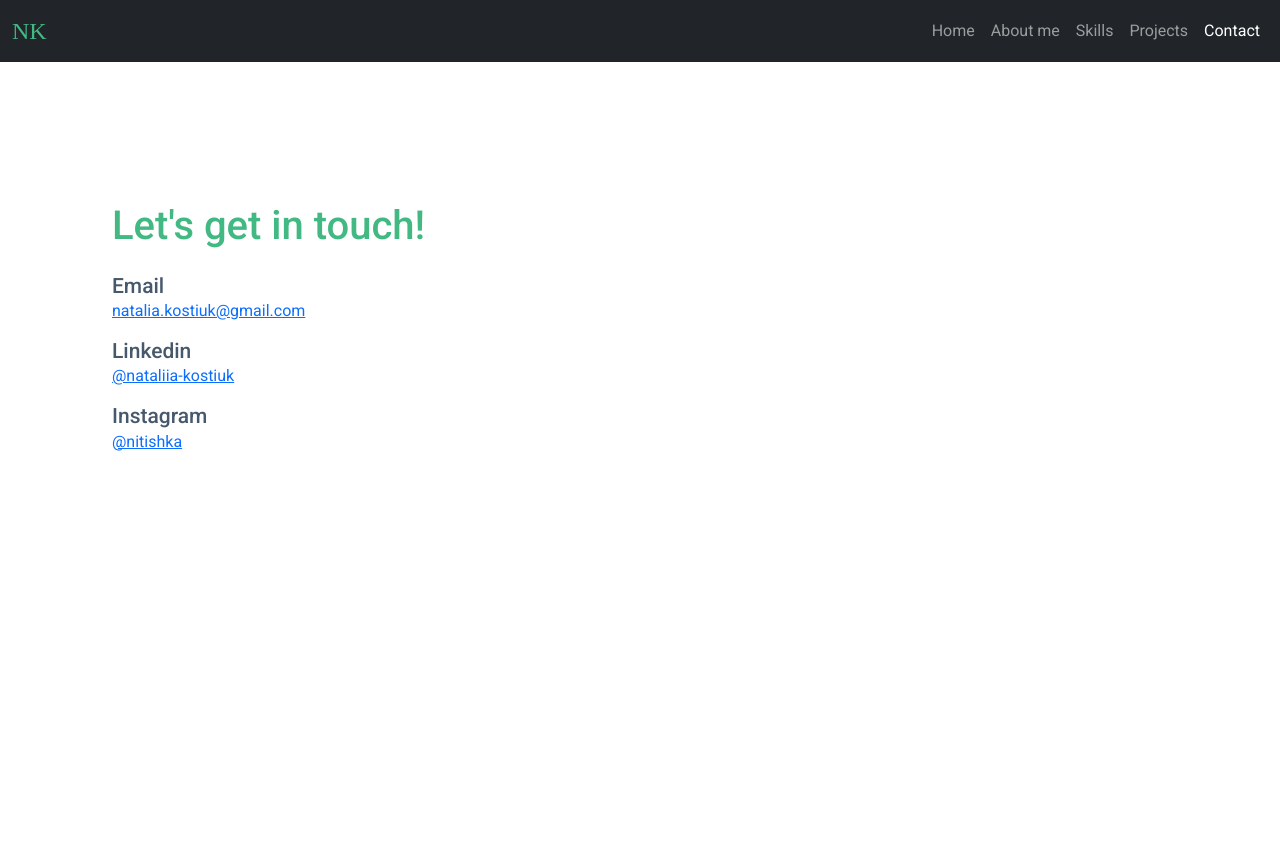
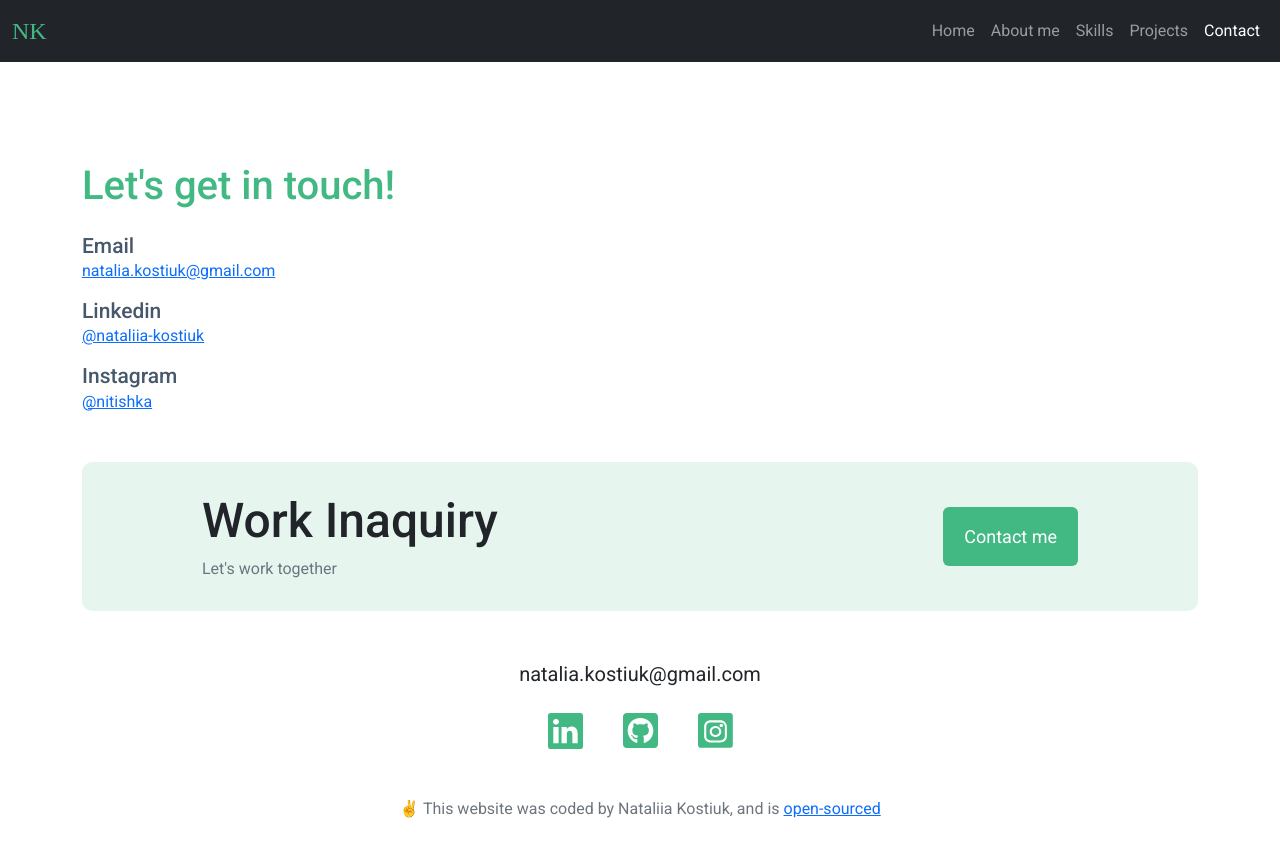
Before and after one commit to nkostiuk/Portfolio-project, a plain HTML site: page contact.html in a window 1280 px wide. Before the commit the page ends 800 px from the top, so only its background shows below. Drawn offline with nearby package versions, Linux system fonts and the light colour scheme; a web font is replaced by a local one.

Commit message:
added footer, updated css

```diff
--- a/contact.html
+++ b/contact.html
@@ -4,7 +4,7 @@
     <meta charset="UTF-8" />
     <meta http-equiv="X-UA-Compatible" content="IE=edge" />
     <meta name="viewport" content="width=device-width, initial-scale=1.0" />
-    <title>About Nataliia Kostiuk</title>
+    <title>Contact me - Nataliia Kostiuk</title>
     <meta
       name="description"
       content="Nataliia Kostiuk is a front-end developer based in Europe, check out about her. Contact her for job inquiries"
@@ -102,6 +102,66 @@
             >
           </p>
         </div>
+
+        <footer class="mt-5">
+          <div
+            class="contact-box d-md-flex justify-content-between mb-5 d-none"
+          >
+            <div>
+              <h4>Work Inaquiry</h4>
+              <p class="text-muted">Let's work together</p>
+            </div>
+
+            <div class="d-flex align-items-center">
+              <div class="btn btn-branding-lg">Contact me</div>
+            </div>
+          </div>
+
+          <a
+            class="email-link d-block text-center mt-sm-5"
+            href="mailto:natalia.kostiuk@gmail.com"
+            >natalia.kostiuk@gmail.com</a
+          >
+
+          <div class="social-links justify-content-center mt-4 d-flex">
+            <a
+              class="social-icon-link d-block"
+              href="https://www.linkedin.com/in/nataliia-kostiuk-7334bb62/"
+              target="_blank"
+              rel="noopener noreferrer"
+            >
+              <img class="social-icon" src="icons/new/linkedin.svg" alt=""
+            /></a>
+
+            <a
+              class="social-icon-link d-block"
+              href="https://github.com/nkostiuk"
+              target="_blank"
+              rel="noopener noreferrer"
+            >
+              <img class="social-icon" src="icons/new/git.svg" alt=""
+            /></a>
+
+            <a
+              class="social-icon-link d-block"
+              href="https://www.instagram.com/nitishka/"
+              target="_blank"
+              rel="noopener noreferrer"
+            >
+              <img class="social-icon" src="icons/new/instagram.svg" alt=""
+            /></a>
+          </div>
+
+          <p class="text-center mt-5 fs-6 text-muted">
+            ✌️ This website was coded by Nataliia Kostiuk, and is
+            <a
+              href="https://github.com/nkostiuk"
+              target="_blank"
+              rel="noopener noreferrer"
+              >open-sourced</a
+            >
+          </p>
+        </footer>
       </div>
     </div>
 
--- a/styles/portfolio.css
+++ b/styles/portfolio.css
@@ -143,7 +143,7 @@ p {
 .content-section {
   margin: 40px auto;
   max-width: 1200px;
-  padding: 100px 60px;
+  padding: 60px 20px;
 }
 
 .photo-about {
```
Also changed, not shown: about-me.html (+58 -1 lines), index.html (+2 -0 lines), work.html (+60 -1 lines).
